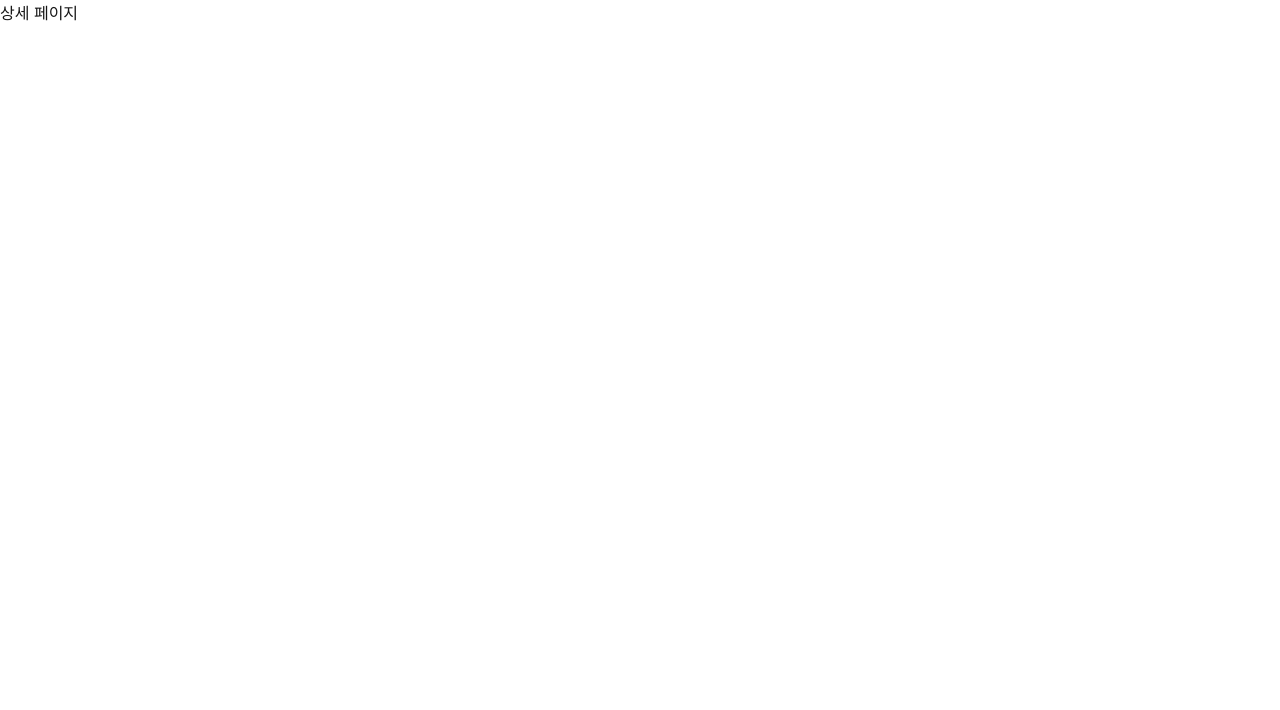
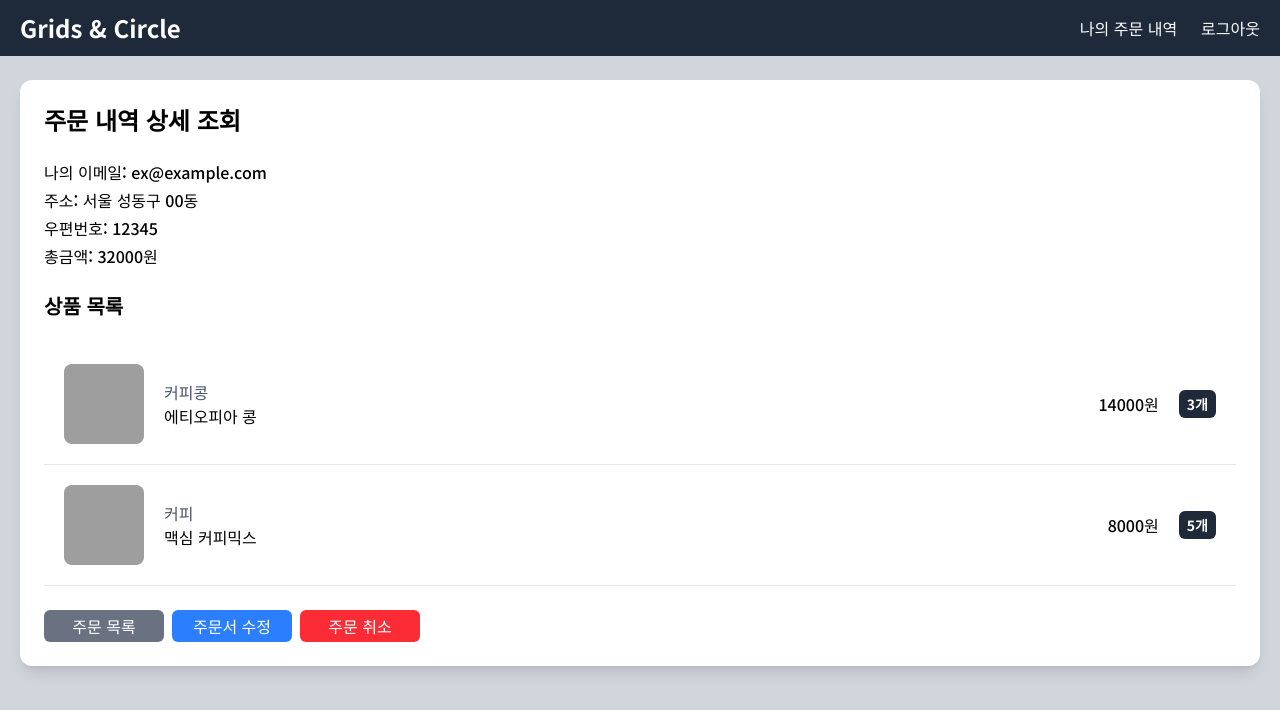
Before and after one commit to prgrms-be-devcourse/NBE8-10-1-Team05, a Next.js app in the folder frontend/: page /order/detail/1 in a window 1280 px wide. Shown: the top 710 px of the page. Built offline with nearby package versions, Linux system fonts and the light colour scheme; grey boxes are pictures that could not be loaded.

Commit message:
feat(front): 주문 단건 조회 페이지 UI 구현

```diff
--- a/frontend/src/app/order/detail/[id]/page.tsx
+++ b/frontend/src/app/order/detail/[id]/page.tsx
@@ -1,7 +1,104 @@
 'use client';
 
+import Button from "@/global/component/Button";
+import Header from "@/global/component/Header";
+import { Order } from "@/global/interface/order";
+import Link from "next/link";
+import { useParams } from "next/navigation";
+
 export default function Page() {
+  const { id: idStr } = useParams<{ id: string }>();
+  const id = parseInt(idStr);
+
+  const order: Order = {
+    id: id,
+    email: 'ex@example.com',
+    address: '서울 성동구 00동',
+    zipCode: '12345',
+    createDate: '2025-12-12T09:07:13.632499',
+    modifyDate: '2025-12-12T10:07:13.632499',
+    orderItem: [
+      {
+        id: 1,
+        name: '에티오피아 콩',
+        category: '커피콩',
+        quantity: 3,
+        price: 14000,
+        imageUrl: 'http://www.naver.com'
+      },
+      {
+        id: 3,
+        name: '맥심 커피믹스',
+        category: '커피',
+        quantity: 5,
+        price: 8000,
+        imageUrl: 'http://www.google.com'
+      }
+    ],
+    total: 32000
+  };
+
+  const handleCancelOrder = (orderId: number): void => {
+    if (!confirm(`${orderId}번 주문을 정말로 취소하시겠습니까?`)) return;
+    // TODO: 주문 취소 api 연동
+  }
+
   return (
-    <>상세 페이지</>
+    <>
+      {/* 헤더 */}
+      <Header />
+
+      {/* 본문 */}
+      <div className="bg-gray-300 px-5 pt-20 pb-5 flex-1">
+        <div className="bg-white rounded-xl shadow-lg p-6">
+          <h2 className="text-black text-2xl font-bold mb-6">주문 내역 상세 조회</h2>
+          <div className="text-black font-medium mb-1">나의 이메일: {order.email}</div>
+          <div className="text-black font-medium mb-1">주소: {order.address}</div>
+          <div className="text-black font-medium mb-1">우편번호: {order.zipCode}</div>
+          <div className="text-black font-medium mb-6">총금액: {order.total}원</div>
+          <div className="text-black text-xl font-bold mb-6">상품 목록</div>
+          {order.orderItem.length == 0
+            ? <div className="text-black">구매한 상품이 없습니다.</div>
+            : order.orderItem.map((item) => (
+              <div key={item.id} className="flex items-center gap-5 p-5 border-b border-gray-200">
+                {/* item Image */}
+                <div className="w-20 h-20 bg-gray-100 rounded-lg shrink-0 flex items-center justify-center overflow-hidden">
+                  <img
+                    className="w-full h-full object-cover"
+                    src={item.imageUrl}
+                    alt="이미지"
+                  />
+                </div>
+
+                {/* item Info */}
+                <div className="flex-1">
+                  <h3 className="text-gray-600">{item.category}</h3>
+                  <div className='text-black font-medium'>{item.name}</div>
+                </div>
+
+                {/* Price */}
+                <div className="text-black font-medium">
+                  {item.price}원
+                </div>
+
+                {/* quantity */}
+                <span className="bg-gray-800 text-sm text-white font-bold px-2 py-1 rounded-md">
+                  {item.quantity}개
+                </span>
+              </div>
+            ))}
+          {/* Buttons */}
+          <div className="flex gap-2 mt-6">
+            <Link href={`/order/listByEmail`}>
+              <Button color="gray" content="주문 목록" />
+            </Link>
+            <Link href={`/order/modify/${order.id}`}>
+              <Button color="blue" content="주문서 수정" />
+            </Link>
+            <Button color="red" content="주문 취소" handler={() => handleCancelOrder(order.id)} />
+          </div>
+        </div>
+      </div>
+    </>
   );
 }
--- a/frontend/src/global/interface/item.ts
+++ b/frontend/src/global/interface/item.ts
@@ -5,3 +5,7 @@ export interface Item {
   price: number;
   imageUrl: string;
 }
+
+export interface PurchaseItem extends Item {
+  quantity: number;
+}
--- /dev/null
+++ b/frontend/src/global/interface/order.ts
@@ -0,0 +1,12 @@
+import { PurchaseItem } from "./item";
+
+export interface Order {
+  id: number;
+  email: string;
+  address: string,
+  zipCode: string;
+  createDate: string;
+  modifyDate: string;
+  orderItem: PurchaseItem[];
+  total: number;
+}
```
